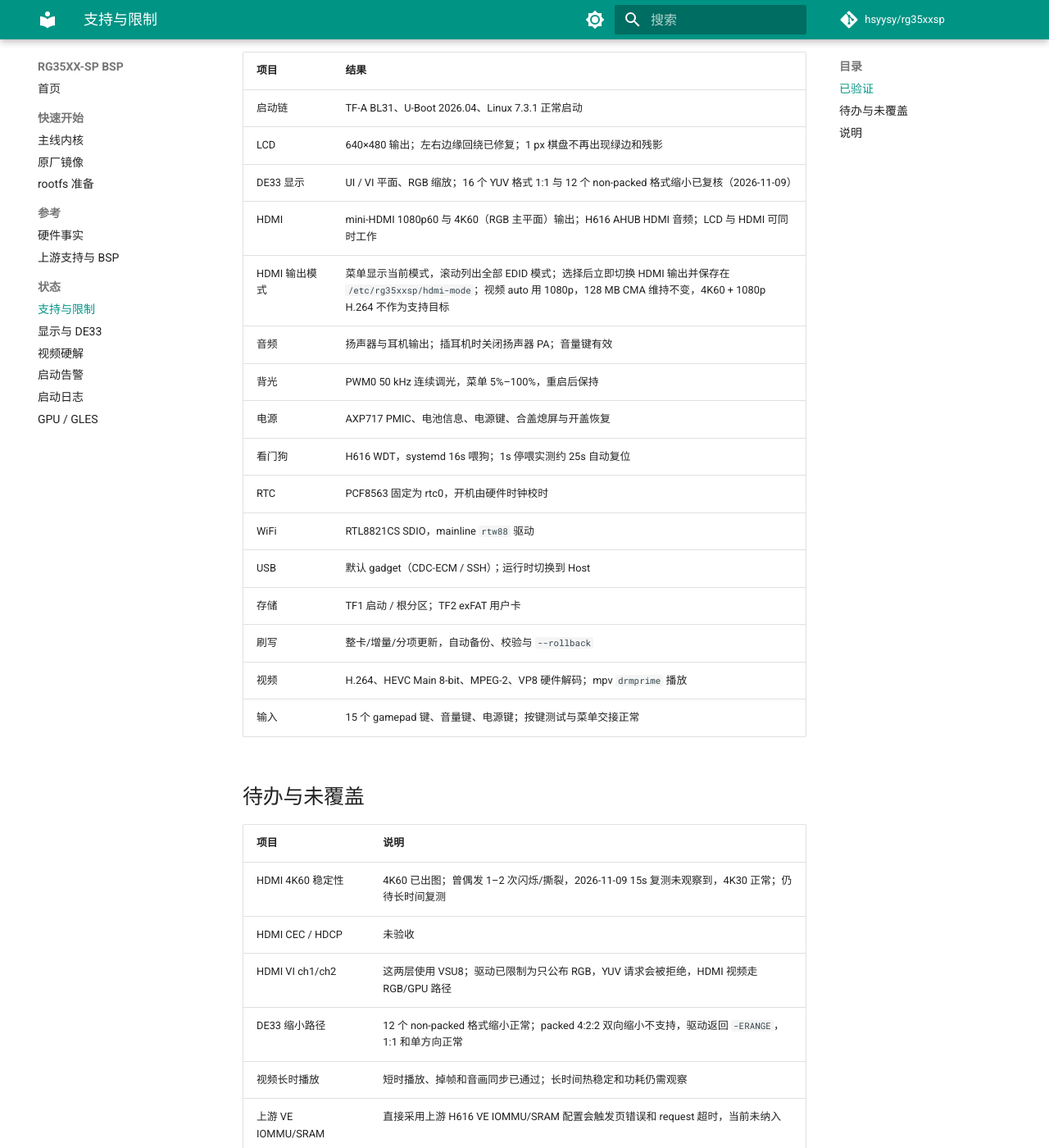
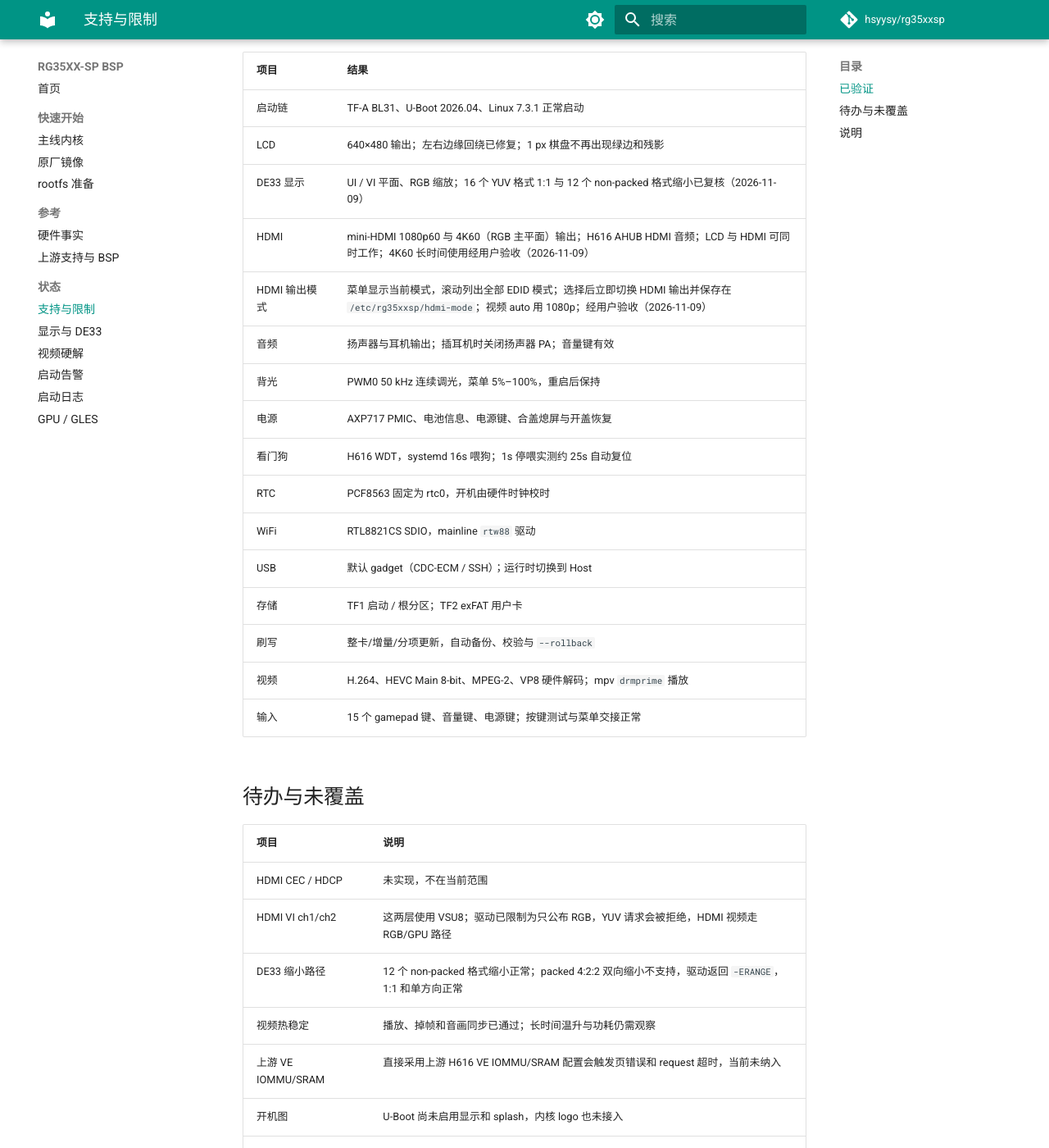
Before and after one commit to hsyysy/rg35xxsp, an MkDocs documentation site: the page built from docs/status.md, in a window 1280 px wide and 1400 px high, scrolled down 233 px. Shown: the whole window at 82% size. Built offline with MkDocs 1.6.1 and Material for MkDocs 9.7.7, drawn with Linux system fonts in a browser that asks for light colours; comment, search, counter and statistics services are not loaded.

Commit message:
docs: record HDMI acceptance

```diff
--- a/docs/status.md
+++ b/docs/status.md
@@ -10,8 +10,8 @@
 | 启动链 | TF-A BL31、U-Boot 2026.04、Linux 7.3.1 正常启动 |
 | LCD | 640×480 输出；左右边缘回绕已修复；1 px 棋盘不再出现绿边和残影 |
 | DE33 显示 | UI / VI 平面、RGB 缩放；16 个 YUV 格式 1:1 与 12 个 non-packed 格式缩小已复核（2026-11-09） |
-| HDMI | mini-HDMI 1080p60 与 4K60（RGB 主平面）输出；H616 AHUB HDMI 音频；LCD 与 HDMI 可同时工作 |
-| HDMI 输出模式 | 菜单显示当前模式，滚动列出全部 EDID 模式；选择后立即切换 HDMI 输出并保存在 `/etc/rg35xxsp/hdmi-mode`；视频 auto 用 1080p，128 MB CMA 维持不变，4K60 + 1080p H.264 不作为支持目标 |
+| HDMI | mini-HDMI 1080p60 与 4K60（RGB 主平面）输出；H616 AHUB HDMI 音频；LCD 与 HDMI 可同时工作；4K60 长时间使用经用户验收（2026-11-09） |
+| HDMI 输出模式 | 菜单显示当前模式，滚动列出全部 EDID 模式；选择后立即切换 HDMI 输出并保存在 `/etc/rg35xxsp/hdmi-mode`；视频 auto 用 1080p；经用户验收（2026-11-09） |
 | 音频 | 扬声器与耳机输出；插耳机时关闭扬声器 PA；音量键有效 |
 | 背光 | PWM0 50 kHz 连续调光，菜单 5%–100%，重启后保持 |
 | 电源 | AXP717 PMIC、电池信息、电源键、合盖熄屏与开盖恢复 |
@@ -28,11 +28,10 @@
 
 | 项目 | 说明 |
 |---|---|
-| HDMI 4K60 稳定性 | 4K60 已出图；曾偶发 1–2 次闪烁/撕裂，2026-11-09 15s 复测未观察到，4K30 正常；仍待长时间复测 |
-| HDMI CEC / HDCP | 未验收 |
+| HDMI CEC / HDCP | 未实现，不在当前范围 |
 | HDMI VI ch1/ch2 | 这两层使用 VSU8；驱动已限制为只公布 RGB，YUV 请求会被拒绝，HDMI 视频走 RGB/GPU 路径 |
 | DE33 缩小路径 | 12 个 non-packed 格式缩小正常；packed 4:2:2 双向缩小不支持，驱动返回 `-ERANGE`，1:1 和单方向正常 |
-| 视频长时播放 | 短时播放、掉帧和音画同步已通过；长时间热稳定和功耗仍需观察 |
+| 视频热稳定 | 播放、掉帧和音画同步已通过；长时间温升与功耗仍需观察 |
 | 上游 VE IOMMU/SRAM | 直接采用上游 H616 VE IOMMU/SRAM 配置会触发页错误和 request 超时，当前未纳入 |
 | 开机图 | U-Boot 尚未启用显示和 splash，内核 logo 也未接入 |
 | 蓝牙 | 禁用；RTL8821CS 组合芯片的 BT 初始化会影响 WiFi |
```
Also changed, not shown: docs/display.md (+2 -2 lines).
